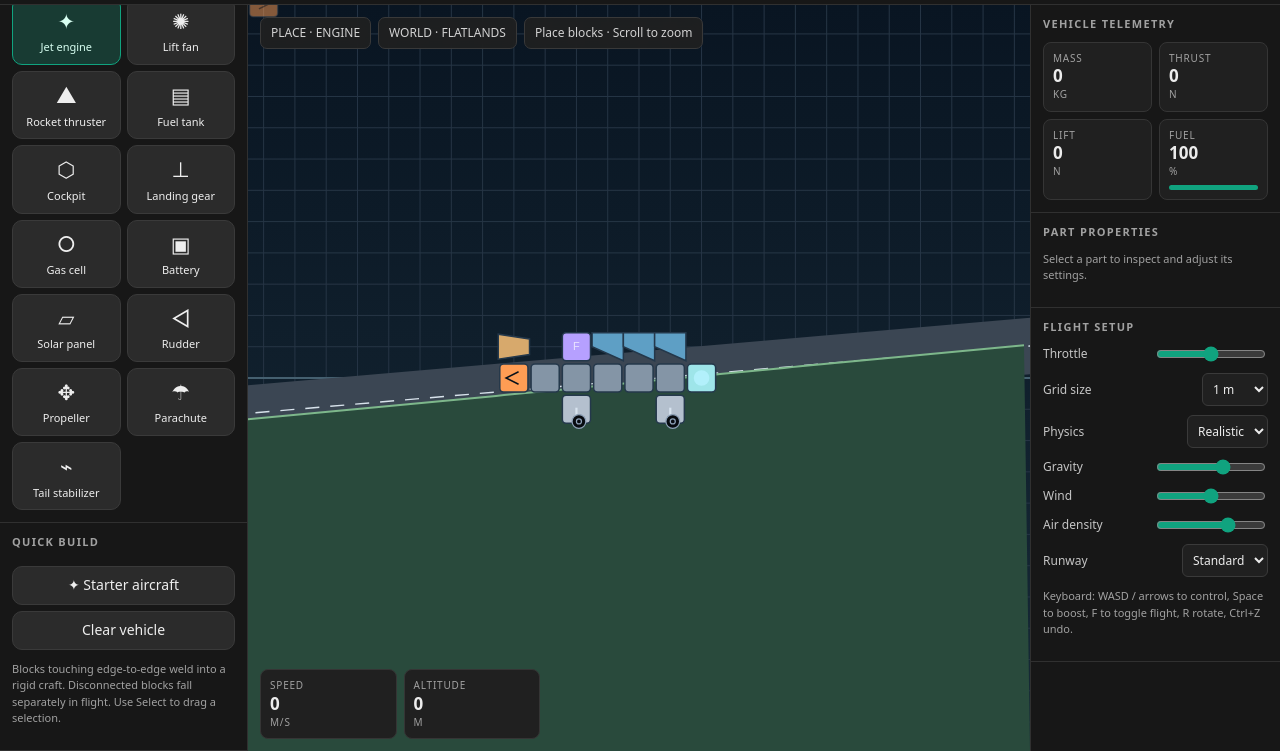
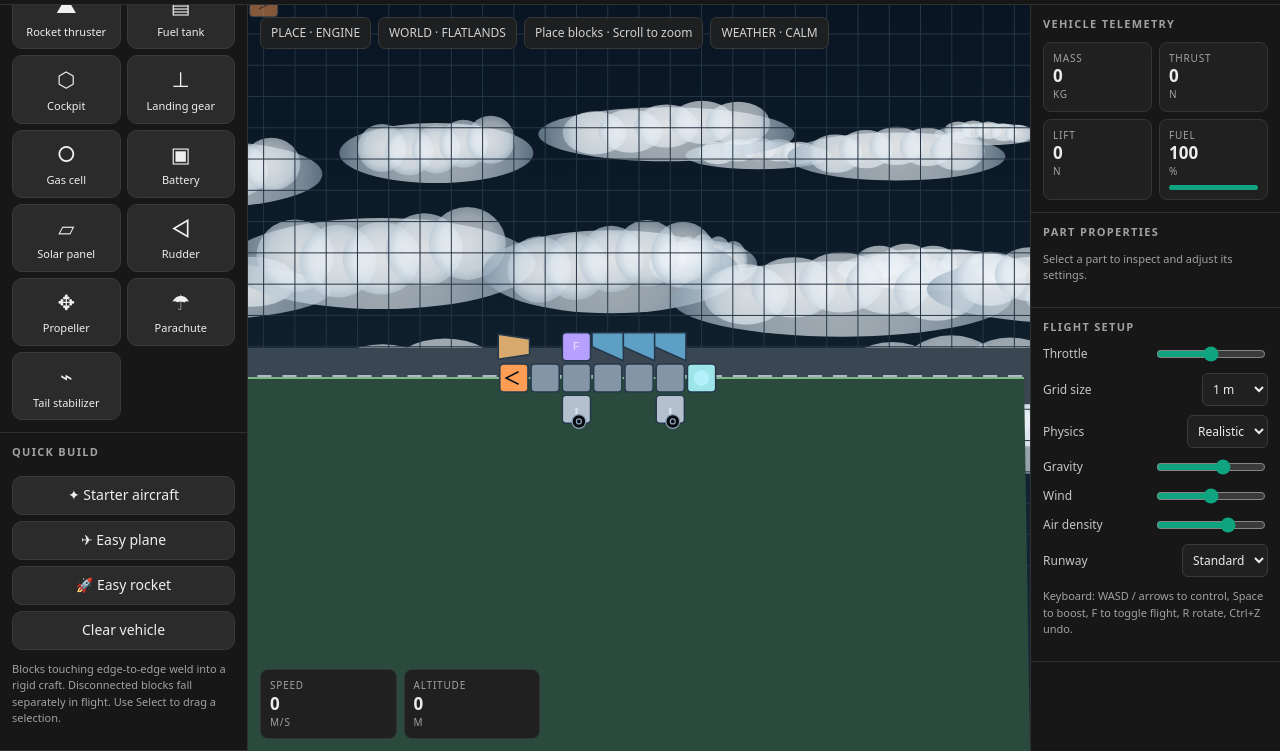
Before and after one commit to feelinglikeawaffle/air, a plain HTML site: page index.html in a window 1280 px wide. Both pictures are taken after a click on the button "✦ Starter aircraft". Shown: the part 49-800 px from the top of the page. Drawn offline with Linux system fonts and the light colour scheme.

Commit message:
Make AIR easier to build and fly with flat worlds and weather

```diff
--- a/index.html
+++ b/index.html
@@ -21,11 +21,11 @@ body{background:#212121;color:#ececec}button{background:#2b2b2b;border-color:#3a
 <button class="active" data-tool="place">＋ Place</button><button data-tool="select">▣ Select</button><button data-tool="move">✥ Move</button><button data-tool="erase">⌫ Erase</button><button data-tool="rotate">↻ Rotate</button><button data-tool="mirror">⇄ Mirror</button><button data-tool="copy">▢ Copy</button><button data-tool="undo">↶ Undo</button><button data-tool="redo">↷ Redo</button><button data-tool="pan">✋ Pan</button>
 </div></div>
 <div class="section"><h3>Selection tools</h3><div class="tools"><button id="selRotateLeft">↶ Rotate −90°</button><button id="selRotateRight">↷ Rotate +90°</button><button id="selScaleDown">− Scale</button><button id="selScaleUp">＋ Scale</button></div><p class="hint">Select parts, then drag the round handle above the box to rotate or the corner handle to scale. Hold Space or choose Pan to move the view.</p></div><div class="section"><h3>Parts library</h3><div class="parts" id="parts"></div></div>
-<div class="section"><h3>Quick build</h3><button class="wide" id="starterBtn">✦ Starter aircraft</button><button class="wide" id="clearBtn">Clear vehicle</button><p class="hint">Blocks touching edge-to-edge weld into a rigid craft. Disconnected blocks fall separately in flight. Use Select to drag a selection.</p></div>
+<div class="section"><h3>Quick build</h3><button class="wide" id="starterBtn">✦ Starter aircraft</button><button class="wide" id="easyPlaneBtn">✈ Easy plane</button><button class="wide" id="easyRocketBtn">🚀 Easy rocket</button><button class="wide" id="clearBtn">Clear vehicle</button><p class="hint">Blocks touching edge-to-edge weld into a rigid craft. Disconnected blocks fall separately in flight. Use Select to drag a selection.</p></div>
 </aside>
 <main class="workspace"><canvas class="canvas" id="canvas"></canvas>
 <div class="mobilebar" id="mobilebar"><button data-tool="place">＋ Place</button><button data-tool="select">▣ Select</button><button data-tool="move">✥ Move</button><button data-tool="erase">⌫ Erase</button><button data-tool="pan">✋ Pan</button><button id="mobilePartsBtn">Parts ▾</button></div>
-<div class="overlay"><div class="chip" id="toolChip">PLACE · ENGINE</div><div class="chip" id="worldChip">WORLD · FLATLANDS</div><div class="chip" id="hintChip">Place blocks · Scroll to zoom</div></div>
+<div class="overlay"><div class="chip" id="toolChip">PLACE · ENGINE</div><div class="chip" id="worldChip">WORLD · FLATLANDS</div><div class="chip" id="hintChip">Place blocks · Scroll to zoom</div><div class="chip" id="weatherChip">WEATHER · CALM</div></div>
 <div class="bottom"><div class="readouts" style="width:min(280px,50%)"><div class="readout"><small>Speed</small><b id="speed">0</b> <small>m/s</small></div><div class="readout"><small>Altitude</small><b id="alt">0</b> <small>m</small></div></div><div class="flight-controls" id="flightControls" style="display:none"><button id="throttleDown">−</button><button id="throttle">50%</button><button id="throttleUp">+</button><button id="boost">BOOST</button></div></div>
 <div class="toast" id="toast"></div>
 <div class="modal" id="modal"><div class="modalbox"><h2>Choose a world</h2><p class="hint">Procedurally generated terrain, airfields and flight conditions. Each world has an endless landscape.</p><div class="worldgrid" id="worldgrid"></div><button class="wide" id="closeModal">Close</button></div></div>
@@ -48,7 +48,7 @@ const $=id=>document.getElementById(id), canvas=$('canvas'),ctx=canvas.getContex
 const partsDef=[
 ['frame','Frame','▰',12,0,0,'#8495a6'],['wing','Wing','◢',8,0,0,'#5e9fc5'],['engine','Jet engine','✦',28,0,0,'#ff9d54'],['fan','Lift fan','✺',22,0,0,'#64d5ff'],['rocket','Rocket thruster','▲',30,0,0,'#ff704f'],['fuel','Fuel tank','▤',20,0,0,'#b6a0ff'],['cockpit','Cockpit','⬡',18,0,0,'#9ee5e9'],['wheel','Landing gear','⊥',10,0,0,'#b4c0ce'],['balloon','Gas cell','○',15,0,0,'#f4a7d5'],['battery','Battery','▣',14,0,0,'#a8df82'],['solar','Solar panel','▱',10,0,0,'#6d9bff'],['rudder','Rudder','◁',8,0,0,'#d7a96c'],['propeller','Propeller','✥',16,0,0,'#83d7e8'],['parachute','Parachute','☂',12,0,0,'#f2a2a2'],['stabilizer','Tail stabilizer','⌁',7,0,0,'#8bb8d9']];
 const partMap=Object.fromEntries(partsDef.map(p=>[p[0],p]));
-let parts=[],selectedType='engine',tool='place',rotation=0,grid=1,scale=32,cam={x:0,y:0},view='build',world='Flatlands',seed=Math.random()*1e9|0,terrain=[],drag=null,selected=new Set(),clipboard=[],undoStack=[],redoStack=[],spacePan=false,sim={x:0,y:0,vx:0,vy:0,angle:0,av:0,fuel:0,throttle:.5,boost:false},bodies=[],last=0,keys={},mouse={x:0,y:0},metrics={},worldTime=0,config={gravity:9.81,wind:0,density:1.225,runway:'standard',physics:1};
+let parts=[],selectedType='engine',tool='place',rotation=0,grid=1,scale=32,cam={x:0,y:0},view='build',world='Flatlands',seed=Math.random()*1e9|0,terrain=[],drag=null,selected=new Set(),clipboard=[],undoStack=[],redoStack=[],spacePan=false,sim={x:0,y:0,vx:0,vy:0,angle:0,av:0,fuel:0,throttle:.5,boost:false},bodies=[],last=0,keys={},mouse={x:0,y:0},metrics={},worldTime=0,weatherIndex=0,weatherClock=0,weather={name:'CALM',wind:0,gust:0,rain:0},config={gravity:9.81,wind:0,density:1.225,runway:'standard',physics:1};
 const defaultBinds={pitchUp:'ArrowUp',pitchDown:'ArrowDown',rollLeft:'a',rollRight:'d',yawLeft:'q',yawRight:'e',throttleUp:'w',throttleDown:'s',boost:' ',brake:'Shift'};let binds={...defaultBinds};try{binds={...binds,...JSON.parse(localStorage.getItem('air-controls')||'{}')}}catch(e){};const bindNames={pitchUp:'Pitch / lift up',pitchDown:'Pitch down',rollLeft:'Roll left',rollRight:'Roll right',yawLeft:'Yaw left',yawRight:'Yaw right',throttleUp:'Throttle up',throttleDown:'Throttle down',boost:'Boost',brake:'Air brakes'};let waitingBind=null,waitingPartBind=null;
 const worlds=[['Flatlands','Wide green plains · calm wind','#5d9d6c'],['Archipelago','Ocean islands · sea breezes','#397c9b'],['Highlands','Rugged peaks · thin air','#6b788d'],['Red Planet','Rust dunes · low gravity','#b86e53'],['Cloudreach','High altitude · floating cloudbanks','#7898b5'],['Canyon Run','Deep canyons · thermal updrafts','#bd8b60']];
 function toast(s){$('toast').textContent=s;$('toast').classList.add('show');clearTimeout(toast.t);toast.t=setTimeout(()=>$('toast').classList.remove('show'),1800)}
@@ -88,8 +88,9 @@ else if(p.type==='battery'){ctx.fillRect(-d*.17,-d*.28,d*.34,d*.56);ctx.fillRect
 else if(p.type==='solar'){ctx.strokeRect(-d*.32,-d*.2,d*.64,d*.4);ctx.beginPath();ctx.moveTo(0,-d*.2);ctx.lineTo(0,d*.2);ctx.moveTo(-d*.32,0);ctx.lineTo(d*.32,0);ctx.stroke()}
 else if(p.type==='balloon'){ctx.beginPath();ctx.moveTo(0,d*.35);ctx.lineTo(0,d*.48);ctx.stroke()}else if(p.type==='propeller'){ctx.strokeStyle='#e3f6ff';ctx.lineWidth=Math.max(2,d*.08);ctx.beginPath();ctx.moveTo(-d*.35,0);ctx.lineTo(d*.35,0);ctx.moveTo(0,-d*.35);ctx.lineTo(0,d*.35);ctx.stroke();ctx.fillStyle='#e3f6ff';ctx.beginPath();ctx.arc(0,0,d*.07,0,Math.PI*2);ctx.fill()}else if(p.type==='parachute'){ctx.strokeStyle='#ffd0d0';ctx.beginPath();ctx.arc(0,-d*.1,d*.38,Math.PI,Math.PI*2);ctx.moveTo(-d*.38,-d*.1);ctx.lineTo(0,d*.35);ctx.lineTo(d*.38,-d*.1);ctx.stroke()}
 ctx.restore()}
-function terrainY(x){let t=world==='Archipelago'?Math.sin(x*.018+seed)*8+Math.sin(x*.047)*4-3:world==='Highlands'?Math.sin(x*.013)*16+Math.sin(x*.042+seed)*7:world==='Red Planet'?Math.sin(x*.02)*7+Math.sin(x*.061)*3-2:world==='Canyon Run'?Math.sin(x*.009)*20+Math.sin(x*.033)*6:Math.sin(x*.014+seed)*3+Math.sin(x*.037)*1.5;return t}
-function draw(){let w=canvas.clientWidth,h=canvas.clientHeight;ctx.clearRect(0,0,w,h);let altitude=view==='fly'&&bodies.length?Math.max(0,bodies[0].y-terrainY(bodies[0].x)):0,spaceFade=Math.max(0,Math.min(1,altitude/100000));let sky=ctx.createLinearGradient(0,0,0,h);sky.addColorStop(0,spaceFade>.8?'#02030a':'#091522');sky.addColorStop(1,spaceFade>.8?'#050610':'#172a37');ctx.fillStyle=sky;ctx.fillRect(0,0,w,h);if(view==='fly'&&altitude>10000){ctx.fillStyle='#c9eaff';ctx.font='12px system-ui';ctx.fillText('ATMOSPHERE '+Math.round(Math.exp(-altitude/8500)*100)+'%',14,h-76)}
+function terrainY(x){return 0}
+function drawClouds(w,h,fade){if(fade>.92)return;ctx.save();ctx.globalAlpha=(1-fade)*.65;for(let layer=0;layer<3;layer++){let y=h*(.2+layer*.17),par=.1+layer*.12,offset=(worldTime*(6+layer*3)+seed%700)*par;for(let i=-2;i<w/230+3;i++){let x=((i*230-offset)%(w+460)+(w+460))%(w+460)-230,cy=y+Math.sin(i*1.6+layer)*20,rx=(85+(i*31+layer*17)%50)*(1+layer*.35),ry=(22+(i*11+layer*5)%14)*(1+layer*.3),g=ctx.createRadialGradient(x,cy-ry*.2,2,x,cy,rx);g.addColorStop(0,'#f7fbff');g.addColorStop(.45,'#dbe6ef');g.addColorStop(.82,'#b4c4d1');g.addColorStop(1,'#879eaf');ctx.fillStyle=g;ctx.beginPath();ctx.ellipse(x,cy,rx,ry,0,0,Math.PI*2);ctx.fill();for(let b=0;b<5;b++){let bx=x+(b-2)*rx*.28,by=cy-ry*.25-Math.cos(b+i)*ry*.2,br=rx*.25;let gg=ctx.createRadialGradient(bx,by,1,bx,by,br);gg.addColorStop(0,'#fff');gg.addColorStop(.7,'#e5edf4');gg.addColorStop(1,'#b8c8d5');ctx.fillStyle=gg;ctx.beginPath();ctx.ellipse(bx,by,br,ry*.8,0,0,Math.PI*2);ctx.fill()}}}if(weather.rain){ctx.globalAlpha=(1-fade)*.35;ctx.strokeStyle='#b9d8ee';for(let i=0;i<60;i++){let x=(i*97+worldTime*170)%w,y=(i*53+worldTime*290)%h;ctx.beginPath();ctx.moveTo(x,y);ctx.lineTo(x-6,y+16);ctx.stroke()}}ctx.restore()}
+function draw(){let w=canvas.clientWidth,h=canvas.clientHeight;ctx.clearRect(0,0,w,h);let altitude=view==='fly'&&bodies.length?Math.max(0,bodies[0].y-terrainY(bodies[0].x)):0,spaceFade=Math.max(0,Math.min(1,altitude/100000));let sky=ctx.createLinearGradient(0,0,0,h);sky.addColorStop(0,spaceFade>.8?'#02030a':'#091522');sky.addColorStop(1,spaceFade>.8?'#050610':'#172a37');ctx.fillStyle=sky;ctx.fillRect(0,0,w,h);drawClouds(w,h,spaceFade);if(view==='fly'&&altitude>10000){ctx.fillStyle='#c9eaff';ctx.font='12px system-ui';ctx.fillText('ATMOSPHERE '+Math.round(Math.exp(-altitude/8500)*100)+'%',14,h-76)}
 let left=cam.x-w/scale/2,right=cam.x+w/scale/2;
 ctx.strokeStyle='#263545';ctx.lineWidth=1;let step=grid*Math.max(1,Math.ceil(26/(scale*grid)));let x0=Math.floor(left/step)*step,y0=Math.floor((cam.y-h/scale/2)/step)*step;
 for(let x=x0;x<right;x+=step){let sx=worldToScreen(x,0).x;ctx.beginPath();ctx.moveTo(sx,0);ctx.lineTo(sx,h);ctx.stroke()}
@@ -108,7 +109,7 @@ function makeBodies(){let groups=componentGroups();bodies=groups.map(group=>{let
 function wrapAngle(a){while(a>Math.PI)a-=Math.PI*2;while(a<-Math.PI)a+=Math.PI*2;return a}
 function bodyStats(body){let thrust=0;body.nodes.forEach(n=>{let p=n.part;if(p.type==='engine')thrust+=1500*p.setting/100;if(p.type==='fan')thrust+=850*p.setting/100;if(p.type==='rocket')thrust+=2400*p.setting/100;if(p.type==='propeller')thrust+=620*p.setting/100});return {mass:body.mass,thrust,fuel:body.fuel}}
 function compute(){let mass=parts.reduce((a,p)=>a+partMap[p.type][3],0),thrust=0;parts.forEach(p=>{if(p.type==='engine')thrust+=1500*p.setting/100;if(p.type==='fan')thrust+=850*p.setting/100;if(p.type==='rocket')thrust+=2400*p.setting/100});return {mass,thrust,lift:0,fuel:parts.filter(p=>p.type==='fuel').length*100,speed:Math.hypot(sim.vx,sim.vy),gravity:world==='Red Planet'?3.7:world==='Cloudreach'?6:world==='Archipelago'?9.4:9.81}}
-function step(dt){if(view!=='fly'||!bodies.length)return;let gravity=config.gravity,windX=config.wind+(world==='Archipelago'?1.8:world==='Highlands'?2.5:0);
+function step(dt){if(view!=='fly'||!bodies.length)return;let gravity=config.gravity,windX=config.wind+weather.wind+weather.gust*Math.sin(worldTime*.7)+(world==='Archipelago'?1.8:world==='Highlands'?2.5:0);
 bodies.forEach(body=>{let fx=0,fy=-body.mass*gravity,torque=0,thrustTotal=0,liftTotal=0,engineNodes=body.nodes.filter(n=>['engine','fan','rocket'].includes(n.part.type)),burn=0;
 let throttle=sim.throttle*(sim.boost?1.5:1),fuelAvailable=body.fuel>0;
 body.nodes.forEach(n=>{let p=n.part;if(p.bind&&!keys[normKey(p.bind)])return;let m=partMap[p.type][3],c=Math.cos(body.angle),sn=Math.sin(body.angle),rx=n.lx*c-n.ly*sn,ry=n.lx*sn+n.ly*c,px=body.x+rx,py=body.y+ry,rot=body.angle+p.r*Math.PI/2;
@@ -119,7 +120,7 @@ if(p.type==='parachute'){cd=2.2}if(p.type==='wing'&&v>.5){let airAngle=Math.atan
 if(p.type==='balloon'){let buoy=m*gravity*1.65;fy+=buoy}
 if(['engine','fan','rocket','propeller'].includes(p.type)&&fuelAvailable&&body.fuel>0){let power=p.setting/100,force=(p.type==='engine'?1500:p.type==='fan'?850:p.type==='propeller'?620:2400)*power*throttle,tx=Math.cos(rot)*force,ty=Math.sin(rot)*force;fx+=tx;fy+=ty;torque+=rx*ty-ry*tx;thrustTotal+=force;burn+=(p.type==='rocket'?1.5:p.type==='engine'?.45:p.type==='propeller'?.18:.25)*power*throttle}
 });
-if(body.fuel>0)body.fuel=Math.max(0,body.fuel-burn*dt);
+let avx=body.vx-windX,avy=body.vy,airspeed=Math.hypot(avx,avy),surfaceCount=body.nodes.filter(n=>n.part.type==='wing'||n.part.type==='stabilizer').length,area=Math.max(1,body.nodes.length)*grid*grid;if(airspeed>1){let flow=Math.atan2(avy,avx),aoa=wrapAngle(body.angle-flow),cl=Math.max(-.8,Math.min(1.3,.28+aoa*1.8)),lift=.5*config.density*Math.exp(-Math.max(0,body.y)/8500)*airspeed*airspeed*area*(.1+surfaceCount*.2)*cl;fx+=-Math.sin(flow)*lift;fy+=Math.cos(flow)*lift;liftTotal+=Math.abs(lift);torque+=-body.av*body.inertia*(config.physics>1?1.8:.6)+wrapAngle(flow-body.angle)*body.inertia*.08;}if(weather.rain){body.vx*=1-weather.rain*.001*dt;body.av*=1-weather.rain*.002*dt}if(body.fuel>0)body.fuel=Math.max(0,body.fuel-burn*dt);
 let pitch=(keyDown('pitchDown')?1:0)-(keyDown('pitchUp')?1:0),roll=(keyDown('rollRight')?1:0)-(keyDown('rollLeft')?1:0),yaw=(keyDown('yawRight')?1:0)-(keyDown('yawLeft')?1:0),countAxis=a=>body.nodes.filter(n=>(n.part.type==='wing'||n.part.type==='rudder')&&n.part.control===a).length,pitchCount=countAxis('pitch'),rollCount=countAxis('roll'),yawCount=countAxis('yaw');
 torque+=(pitch*pitchCount*.5+roll*rollCount*.35+yaw*yawCount*.3)*body.inertia*.08;
 if(keyDown('brake')){body.vx*=Math.max(0,1-1.5*dt);body.vy*=Math.max(0,1-1.5*dt)}
@@ -134,16 +135,18 @@ let primary=bodies[0],stats=bodyStats(primary);sim.x=primary.x;sim.y=primary.y;s
 cam.x+=(primary.x-cam.x)*Math.min(1,dt*2);cam.y+=(primary.y-cam.y+4)*Math.min(1,dt*2);
 $('speed').textContent=Math.round(Math.hypot(primary.vx,primary.vy));$('alt').textContent=Math.max(0,Math.round(primary.y-terrainY(primary.x)));$('mass').textContent=Math.round(bodies.reduce((a,b)=>a+b.mass,0));$('thrust').textContent=Math.round(bodies.reduce((a,b)=>a+(b.lastThrust||0),0));$('lift').textContent=Math.round(bodies.reduce((a,b)=>a+(b.lastLift||0),0));let fuelCap=bodies.reduce((a,b)=>a+b.nodes.filter(n=>n.part.type==='fuel').length*100,0);$('fuel').textContent=Math.round(fuelCap?sim.fuel/fuelCap*100:0);$('fuelbar').style.width=Math.max(0,fuelCap?sim.fuel/fuelCap*100:0)+'%';
 }
-function loop(ts){let dt=Math.min(.04,(ts-last)/1000||0);last=ts;step(dt);requestAnimationFrame(loop)}
+function loop(ts){let dt=Math.min(.04,(ts-last)/1000||0);last=ts;worldTime+=dt;weatherClock+=dt;if(weatherClock>38){weatherClock=0;weatherIndex=(weatherIndex+1)%4;weather=[{name:'CALM',wind:0,gust:0,rain:0},{name:'BREEZY',wind:3,gust:1.2,rain:0},{name:'GUSTY',wind:5,gust:4,rain:0},{name:'RAIN',wind:2,gust:2,rain:.65}][weatherIndex];$('weatherChip').textContent='WEATHER · '+weather.name}step(dt);requestAnimationFrame(loop)}
 function renderProperties(){let box=$('properties'),p=parts.find(q=>selected.has(q.id));if(!p){box.innerHTML='<p class="hint">Select a part to inspect and adjust its settings.</p>';return}let surface=p.type==='wing'||p.type==='rudder';box.innerHTML='<b>'+partMap[p.type][1]+'</b><label class="field">Activation key <button id="partBind">'+(p.bind?keyLabel(p.bind):'Always on')+'</button></label><p class="hint">Set a key to activate this individual part only while held. Leave it Always on for normal behavior.</p><label class="field">Power <input id="partPower" type="range" min="0" max="100" value="'+p.setting+'"></label>'+(surface?'<label class="field">Control axis <select id="partControl"><option value="none">Uncontrolled</option><option value="pitch">Pitch / lift</option><option value="roll">Roll</option><option value="yaw">Yaw</option></select></label>':'')+'<label class="field">Rotation <button id="partRot">↻ '+(p.r*90)+'°</button></label><button class="wide danger" id="partDelete">Delete selected</button>';$('partBind').onclick=()=>{waitingPartBind=p.id;$('partBind').textContent='Press key…'};if(surface){$('partControl').value=p.control||'pitch';$('partControl').onchange=e=>p.control=e.target.value}$('partPower').oninput=e=>{p.setting=+e.target.value};$('partRot').onclick=()=>{p.r=(p.r+1)%4;renderProperties()};$('partDelete').onclick=()=>{snapshot();parts=parts.filter(q=>!selected.has(q.id));selected.clear();renderProperties()}}
-function buildStarter(){snapshot();parts=[];let g=grid;for(let x=-3;x<=1;x++)parts.push(makePart('frame',x*g,0));parts.push(makePart('cockpit',2*g,0),makePart('engine',-4*g,0,2),makePart('fuel',-2*g,g),makePart('wing',-1*g,g,0),makePart('wing',0,g,0),makePart('wing',1*g,g,0),makePart('wheel',-2*g,-g),makePart('wheel',1*g,-g),makePart('rudder',-4*g,g,1));selected.clear();renderProperties();toast('Block-built starter craft assembled')}
+function buildStarter(){snapshot();parts=[];let g=grid;for(let x=-3;x<=1;x++)parts.push(makePart('frame',x*g,0));parts.push(makePart('cockpit',2*g,0),makePart('engine',-4*g,0,2),makePart('fuel',-2*g,g),makePart('wing',-1*g,g,0),makePart('wing',0,g,0),makePart('wing',1*g,g,0),makePart('wheel',-2*g,-g),makePart('wheel',1*g,-g),makePart('rudder',-4*g,g,1));selected.clear();renderProperties();toast('Starter aircraft ready — forgiving lift enabled')}
+function buildEasyPlane(){snapshot();parts=[];let g=grid;for(let x=-3;x<=2;x++)parts.push(makePart('frame',x*g,0));parts.push(makePart('cockpit',3*g,0),makePart('engine',-4*g,0,2),makePart('fuel',-2*g,0),makePart('wing',0,0,0),makePart('wing',0,g,0),makePart('wing',0,-g,0),makePart('stabilizer',-3*g,g,0),makePart('stabilizer',-3*g,-g,0),makePart('rudder',-3*g,g,1),makePart('wheel',-2*g,-g),makePart('wheel',2*g,-g));selected.clear();renderProperties();toast('Easy plane built — accelerate and gently pitch up')}
+function buildEasyRocket(){snapshot();parts=[];let g=grid;for(let y=-2;y<=4;y++)parts.push(makePart('frame',0,y*g,1));parts.push(makePart('cockpit',0,5*g,1),makePart('rocket',0,-3*g,0),makePart('fuel',g,-1*g,1),makePart('fuel',-g,-1*g,1),makePart('fuel',g,1*g,1),makePart('fuel',-g,1*g,1),makePart('stabilizer',g,-2*g,0),makePart('stabilizer',-g,-2*g,0));selected.clear();renderProperties();toast('Easy rocket built — point up and launch')}
 function save(){localStorage.setItem('aircraft-save',JSON.stringify({parts,world,grid,seed,config}));toast('Vehicle saved locally')}
 function load(){let s=localStorage.getItem('aircraft-save');if(!s){toast('No saved vehicle yet');return}try{let d=JSON.parse(s);parts=d.parts||[];world=d.world||'Flatlands';grid=d.grid||1;seed=d.seed||seed;if(d.config)config={...config,...d.config};$('gravityRange').value=config.gravity;$('windRange').value=config.wind;$('densityRange').value=config.density;$('runwaySelect').value=config.runway;renderProperties();toast('Vehicle loaded')}catch(e){toast('Save file could not be loaded')}}
 function setWorld(n){world=n;seed=Math.random()*1e9|0;$('worldChip').textContent='WORLD · '+world.toUpperCase();$('modal').classList.remove('show');toast(world+' generated');}
 function initWorlds(){let g=$('worldgrid');worlds.forEach(w=>{let b=document.createElement('button');b.className='worldcard';b.innerHTML='<b>'+w[0]+'</b><small>'+w[1]+'</small>';b.onclick=()=>setWorld(w[0]);g.appendChild(b)})}
 function doUndo(){if(undoStack.length){redoStack.push(JSON.stringify(parts));restore(undoStack.pop());toast('Undo')}}function doRedo(){if(redoStack.length){undoStack.push(JSON.stringify(parts));restore(redoStack.pop());toast('Redo')}}document.querySelectorAll('[data-tool]').forEach(b=>b.onclick=()=>{if(b.dataset.tool==='undo'){doUndo();return}if(b.dataset.tool==='redo'){doRedo();return}tool=b.dataset.tool;updateTools();$('toolChip').textContent=tool.toUpperCase()});
 $('launchBtn').onclick=()=>{if(view==='build'){if(!parts.length){toast('Build some blocks first');return}cam.x=0;cam.y=0;makeBodies();view='fly';$('launchBtn').textContent='■ Build';$('flightControls').style.display='flex';$('modeStatus').textContent='FLIGHT MODE · RIGID BLOCK PHYSICS';$('hintChip').textContent='Wings create lift · engines push from their mounted direction'}else{view='build';$('launchBtn').textContent='▶ Fly';$('flightControls').style.display='none';$('modeStatus').textContent='BUILD MODE · GRID '+grid+'m';cam.x=0;cam.y=0;sim.x=sim.y=sim.vx=sim.vy=sim.angle=sim.av=0;sim.fuel=0;sim.throttle=.5;sim.boost=false;keys={};bodies=[];}}
-$('worldBtn').onclick=()=>$('modal').classList.add('show');$('closeModal').onclick=()=>$('modal').classList.remove('show');$('controlsBtn').onclick=()=>{$('controlsModal').classList.add('show');renderKeybinds()};$('closeControls').onclick=()=>{$('controlsModal').classList.remove('show');waitingBind=null};$('resetBinds').onclick=()=>{binds={...defaultBinds};localStorage.setItem('air-controls',JSON.stringify(binds));renderKeybinds()};$('saveBtn').onclick=save;$('loadBtn').onclick=load;$('starterBtn').onclick=buildStarter;$('clearBtn').onclick=()=>{snapshot();parts=[];selected.clear();renderProperties()};
+$('worldBtn').onclick=()=>$('modal').classList.add('show');$('closeModal').onclick=()=>$('modal').classList.remove('show');$('controlsBtn').onclick=()=>{$('controlsModal').classList.add('show');renderKeybinds()};$('closeControls').onclick=()=>{$('controlsModal').classList.remove('show');waitingBind=null};$('resetBinds').onclick=()=>{binds={...defaultBinds};localStorage.setItem('air-controls',JSON.stringify(binds));renderKeybinds()};$('saveBtn').onclick=save;$('loadBtn').onclick=load;$('starterBtn').onclick=buildStarter;$('easyPlaneBtn').onclick=buildEasyPlane;$('easyRocketBtn').onclick=buildEasyRocket;$('clearBtn').onclick=()=>{snapshot();parts=[];selected.clear();renderProperties()};
 $('throttleRange').oninput=e=>sim.throttle=+e.target.value/100;$('throttleDown').onclick=()=>{sim.throttle=Math.max(0,sim.throttle-.1);$('throttle').textContent=Math.round(sim.throttle*100)+'%'};$('throttleUp').onclick=()=>{sim.throttle=Math.min(1,sim.throttle+.1);$('throttle').textContent=Math.round(sim.throttle*100)+'%'};$('throttle').onclick=()=>{sim.throttle=sim.throttle>=1?0:sim.throttle+.25;$('throttle').textContent=Math.round(sim.throttle*100)+'%'};$('boost').onclick=()=>sim.boost=!sim.boost;
 $('gridSize').onchange=e=>{grid=+e.target.value;updateTools()};$('physics').onchange=e=>{config.physics=+e.target.value};$('gravityRange').oninput=e=>config.gravity=+e.target.value;$('windRange').oninput=e=>config.wind=+e.target.value;$('densityRange').oninput=e=>config.density=+e.target.value;$('runwaySelect').onchange=e=>config.runway=e.target.value;
 $('mobilePartsBtn').onclick=()=>{let type=prompt('Part type: frame, wing, engine, fan, rocket, fuel, cockpit, wheel, balloon, battery, solar, rudder');if(type&&partMap[type.toLowerCase()]){selectedType=type.toLowerCase();tool='place';renderParts();updateTools()}};
```
